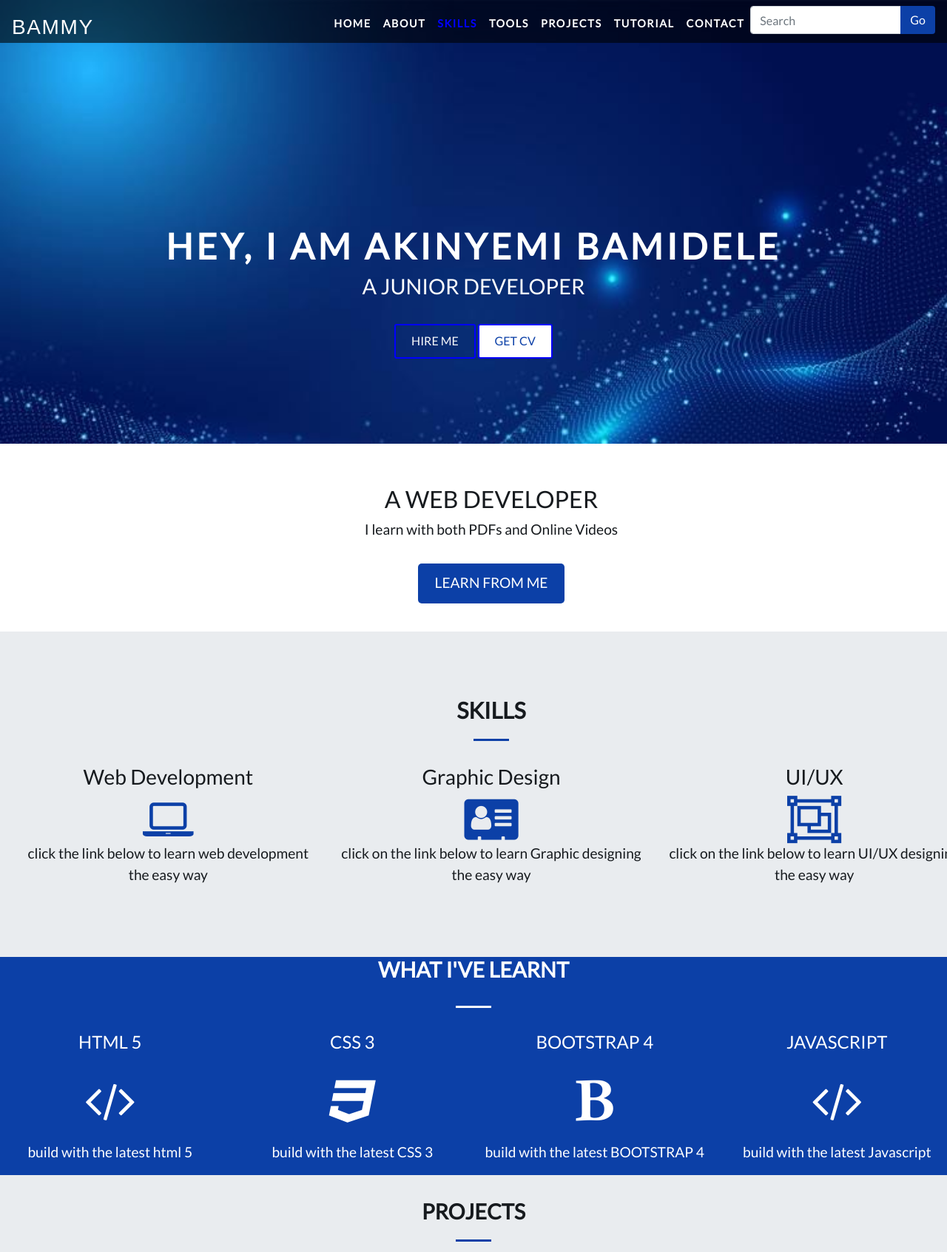
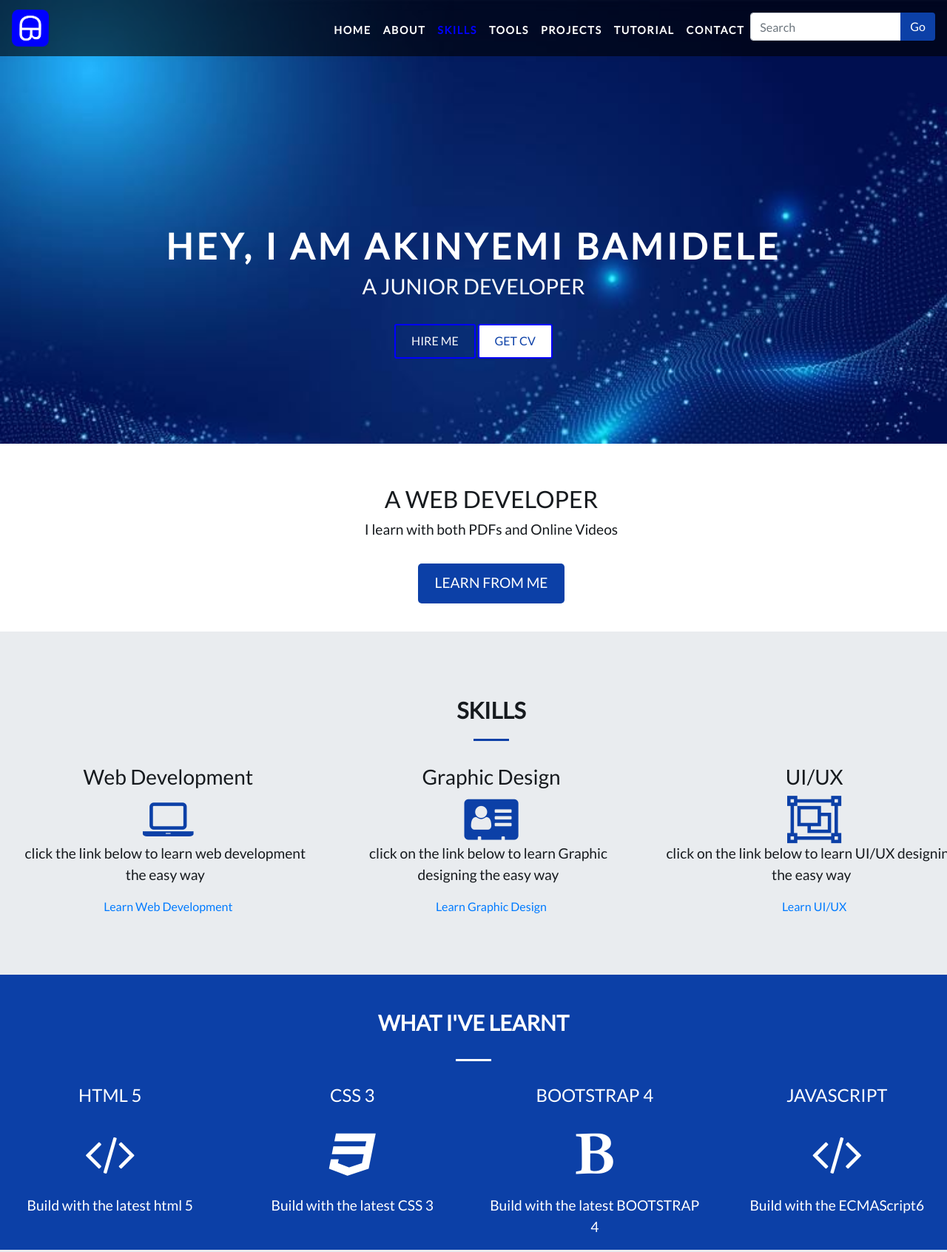
Before and after one commit to bamidele2161/bamidele2161.github.io, a plain HTML site: page html/index.html in a window 1280 px wide. Shown: the top 1693 px of the page at 74% size. Drawn offline with nearby package versions, Linux system fonts and the light colour scheme; a web font is replaced by a local one.

Commit message:
modified some files

```diff
--- a/css/index.css
+++ b/css/index.css
@@ -13,10 +13,10 @@ body {
   letter-spacing: 0.1rem;
   background-color: rgba(0, 0, 0, 0.6) !important;
 }
-.navbar-brand {
+.navbar-brand img{
   height: 1.8rem;
-  font-family: "Viga", sans-serif;
-  color: lin
+  width: 50px;
+  height: 50px;
 }
 
 navbar-nav li {
@@ -114,6 +114,13 @@ navbar-nav li {
   padding: 2rem 0 3.5rem;
   border-radius: 0;
 }
+#skills p{
+  margin-right: 0.5rem;
+}
+
+#skills a:visited{
+  color: rgb(12, 64, 167);
+}
 h3.heading {
   font-size: 1.9rem;
   font-weight: 700;
@@ -157,7 +164,9 @@ h3.heading {
   margin-left: 10px;
   border-radius: 50px;
 }
-
+#what{
+  margin-top: 3rem;
+}
 #ew {
   width: 200px;
   margin-left: 10px;
@@ -203,6 +212,11 @@ footer i:hover{
   color:  rgb(12, 64, 167);
 
 }
+footer img{
+  height: 50px;
+  width: 50px;
+  margin-top: 10px;
+}
 hr{
   color: white;
 }
@@ -233,6 +247,10 @@ hr{
     margin: 0.7rem;
 
   }
+  #skills h3{
+    margin-top: 2rem;
+
+  }
 
  blockquote{
    margin-left: 10px;
@@ -254,6 +272,10 @@ hr{
 
 #resources p{
   font-size: 1.0rem;
+}
+footer img{
+  height: 40px;
+  width: 40px;
 }
 
 
--- a/html/index.html
+++ b/html/index.html
@@ -17,7 +17,7 @@
 
     <link href="https://unpkg.com/aos@2.3.1/dist/aos.css" rel="stylesheet">
 <script src="https://unpkg.com/aos@2.3.1/dist/aos.js"></script>
-<link rel="icon" href="../images/newlogo.png" type="image/icon type">
+<link rel="icon" href="../images/bitmap.png" type="image/icon type">
     <link rel="stylesheet" href="../css/index.css">
 </head>
 <body data-spy="scroll" data-target="#collapsibleNavbar">
@@ -25,7 +25,7 @@
     <header id="home">
         <nav class="navbar navbar-expand-md bg-dark navbar-dark fixed-top" >
             <a class="navbar-brand" href="#home">
-               <h3> BAMMY </h3>
+               <img src="../images/bitmap.png" alt="" srcset="">
             </a>
             <button class="navbar-toggler" type="button" data-toggle="collapse" data-target="#collapsibleNavbar">
                 <span class="navbar-toggler-icon"></span>
@@ -108,29 +108,32 @@
                 <div class="heading-underline"></div>
             </div>
 
-            <div class="row text-center">
-                <div class="col-md-4">
+            <div class="row text-center" >
+                <div class="col-md-4" id="skills">
                     <h3>Web Development</h3>
                     <div class="feature">
                         <i class="fa fa-laptop fa-4x" data-fa-transform="shrink-3 up-5"></i>
                     </div>
                     <p>click the link below to learn web development the easy way</p>
+                    <a href="https://www.w3schools.com/">Learn Web Development</a>
                 </div>
 
-                <div class="col-md-4">
+                <div class="col-md-4" id="skills">
                     <h3>Graphic Design</h3>
                     <div class="feature">
                         <i class="fa fa-address-card fa-4x" data-fa-transform="shrink-3 up-5"></i>
                     </div>
                     <p>click on the link below to learn Graphic designing the easy way</p>
+                    <a href="https://www.wix.com/">Learn Graphic Design</a>
                 </div>
 
-                <div class="col-md-4">
+                <div class="col-md-4" id="skills">
                     <h3>UI/UX</h3>
                     <div class="feature">
                         <i class="fa fa-object-group fa-4x" data-fa-transform="shrink-3 up-5"></i>
                     </div>
                     <p>click on the link below to learn UI/UX designing the easy way</p>
+                    <a href="https://www.udemy.com/">Learn UI/UX</a>
                 </div>
             </div>
             <!--end of the row-->
@@ -148,7 +151,7 @@
     <div class="fixed-background ">
         <div class="row dark text-center">
             <div class="col-12">
-                <h3 class="heading">WHAT I'VE LEARNT</h3>
+                <h3 class="heading" id="what">WHAT I'VE LEARNT</h3>
                 <div class="heading-underline"></div>
             </div>
 
@@ -157,7 +160,7 @@
                 <div class="feature">
                     <i class="fa fa-code fa-4x" data-fa-transform="shrink-3 up-5"></i>
                 </div>
-                    <p class="lead">build with the latest html 5</p>
+                    <p class="lead">Build with the latest html 5</p>
             </div>
 
             <div class="col-md-3">
@@ -165,7 +168,7 @@
                 <div class="feature">
                     <i class="fa fa-css3 fa-4x" data-fa-transform="shrink-3 up-5"></i>
                 </div>
-                    <p class="lead">build with the latest CSS 3</p>
+                    <p class="lead">Build with the latest CSS 3</p>
             </div>
 
             <div class="col-md-3">
@@ -173,7 +176,7 @@
                 <div class="feature">
                     <i class="fa fa-bold fa-4x" data-fa-transform="shrink-3 up-5"></i>
                 </div>
-                    <p class="lead">build with the latest BOOTSTRAP 4</p>
+                    <p class="lead">Build with the latest BOOTSTRAP 4</p>
             </div>
 
             <div class="col-md-3">
@@ -181,7 +184,7 @@
                 <div class="feature">
                     <i class="fa fa-code fa-4x" data-fa-transform="shrink-3 up-5"></i>
                 </div>
-                    <p class="lead">build with the latest Javascript</p>
+                    <p class="lead">Build with the ECMAScript6</p>
             </div>
         </div> <!--end row here-->
 
@@ -251,7 +254,7 @@
 <footer>
     <div class="row justify-content-center">
         <div class="col-md-5 text-center">
-            <img src="" alt="" srcset="">
+            <img src="../images/bitmap.png" alt="" srcset="">
             <p>Contact me with the information below</p>
             <strong>Contact Info</strong>
             <p>(+234) 7-060-797-442 <br>akinyemibamidele2@gmail.com</p>
```
Also changed, not shown: images/bitmap.png (added), images/newlogo.png (deleted).
